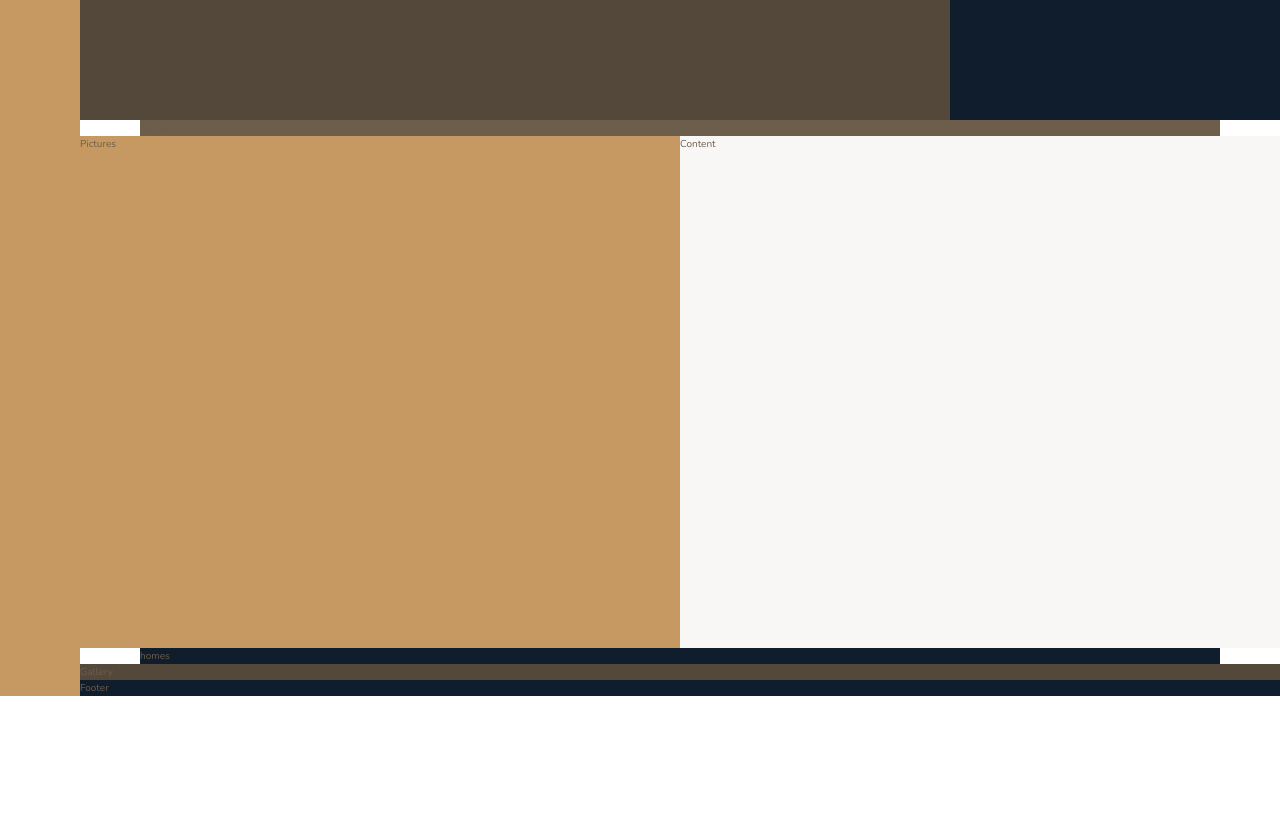
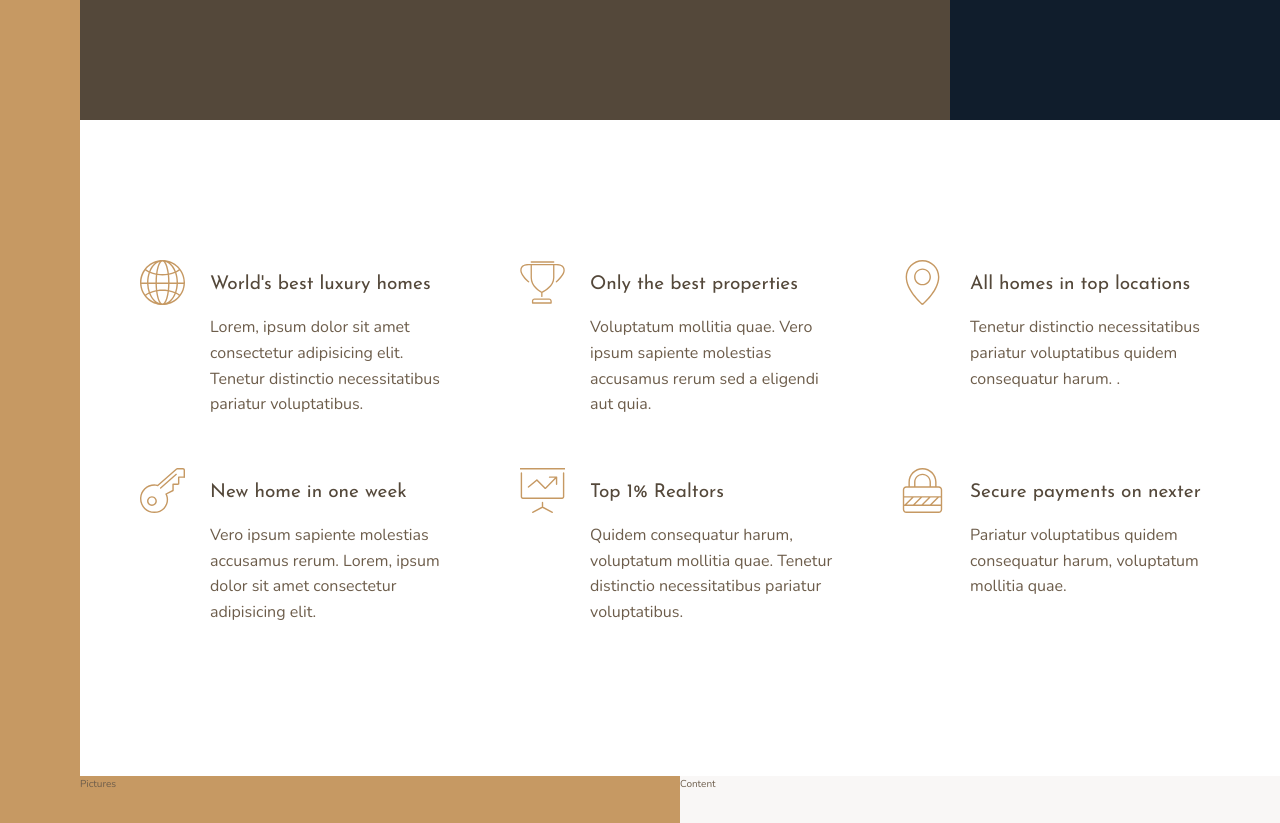
Before and after one commit to MandelaK/nexter, a website: page index.html in a window 1280 px wide. Shown: the part 520-1343 px from the top of the page. Before the commit the page ends 1216 px from the top, so only its background shows below. Drawn offline with nearby package versions, Linux system fonts and the light colour scheme.

Commit message:
Implement the features section
- Implement features section
- Style features section
- Add typography styles for headings

```diff
--- a/index.html
+++ b/index.html
@@ -18,7 +18,68 @@
     <div class="sidebar">sidebar</div>
     <header class="header">Header</header>
     <div class="realtors">Realtors</div>
-    <section class="features">features</section>
+    <section class="features">
+      <div class="feature">
+        <svg class="feature__icon">
+          <use xlink:href="img/sprite.svg#icon-global"></use>
+        </svg>
+        <h4 class="heading-4 heading-4--dark">World's best luxury homes</h4>
+        <p class="feature__text">
+          Lorem, ipsum dolor sit amet consectetur adipisicing elit. Tenetur
+          distinctio necessitatibus pariatur voluptatibus.
+        </p>
+      </div>
+      <div class="feature">
+        <svg class="feature__icon">
+          <use xlink:href="img/sprite.svg#icon-trophy"></use>
+        </svg>
+        <h4 class="heading-4 heading-4--dark">Only the best properties</h4>
+        <p class="feature__text">
+          Voluptatum mollitia quae. Vero ipsum sapiente molestias accusamus
+          rerum sed a eligendi aut quia.
+        </p>
+      </div>
+      <div class="feature">
+        <svg class="feature__icon">
+          <use xlink:href="img/sprite.svg#icon-map-pin"></use>
+        </svg>
+        <h4 class="heading-4 heading-4--dark">All homes in top locations</h4>
+        <p class="feature__text">
+          Tenetur distinctio necessitatibus pariatur voluptatibus quidem
+          consequatur harum. .
+        </p>
+      </div>
+      <div class="feature">
+        <svg class="feature__icon">
+          <use xlink:href="img/sprite.svg#icon-key"></use>
+        </svg>
+        <h4 class="heading-4 heading-4--dark">New home in one week</h4>
+        <p class="feature__text">
+          Vero ipsum sapiente molestias accusamus rerum. Lorem, ipsum dolor sit
+          amet consectetur adipisicing elit.
+        </p>
+      </div>
+      <div class="feature">
+        <svg class="feature__icon">
+          <use xlink:href="img/sprite.svg#icon-presentation"></use>
+        </svg>
+        <h4 class="heading-4 heading-4--dark">Top 1% Realtors</h4>
+        <p class="feature__text">
+          Quidem consequatur harum, voluptatum mollitia quae. Tenetur distinctio
+          necessitatibus pariatur voluptatibus.
+        </p>
+      </div>
+      <div class="feature">
+        <svg class="feature__icon">
+          <use xlink:href="img/sprite.svg#icon-lock"></use>
+        </svg>
+        <h4 class="heading-4 heading-4--dark">Secure payments on nexter</h4>
+        <p class="feature__text">
+          Pariatur voluptatibus quidem consequatur harum, voluptatum mollitia
+          quae.
+        </p>
+      </div>
+    </section>
     <div class="story__pictures">Pictures</div>
     <div class="story__content">Content</div>
     <div class="homes">homes</div>
--- a/sass/_features.scss
+++ b/sass/_features.scss
@@ -1,4 +1,29 @@
 .features {
-  background-color: $color-grey-dark-2;
   grid-column: center-start / center-end;
+
+  margin: 15rem 0;
+
+  display: grid;
+  grid-template-columns: repeat(auto-fit, minmax(25rem, 1fr));
+  grid-gap: 6rem;
+  align-items: start;
 }
+
+.feature {
+  display: grid;
+  grid-template-columns: min-content 1fr;
+  grid-row-gap: 1.5rem;
+  grid-column-gap: 2.5rem;
+
+  &__icon {
+    fill: $color-primary;
+    width: 4.5rem;
+    height: 4.5rem;
+    grid-row: 1 / span 2;
+    transform: translateY(-1rem);
+  }
+
+  &__text {
+    font-size: 1.6rem;
+  }
+}
--- a/sass/_typography.scss
+++ b/sass/_typography.scss
@@ -0,0 +1,34 @@
+%heading {
+  font-family: $font-display;
+  font-weight: 400;
+}
+
+.heading {
+  &-1 {
+    @extend %heading;
+  }
+  &-2 {
+    @extend %heading;
+  }
+  &-3 {
+    @extend %heading;
+  }
+  &-4 {
+    @extend %heading;
+    font-size: 1.9rem;
+
+    &--light {
+      color: $color-grey-light-1;
+    }
+
+    &--dark {
+      color: $color-grey-dark-1;
+    }
+  }
+  &-5 {
+    @extend %heading;
+  }
+  &-6 {
+    @extend %heading;
+  }
+}
```
Also changed, not shown: css/style.css.
